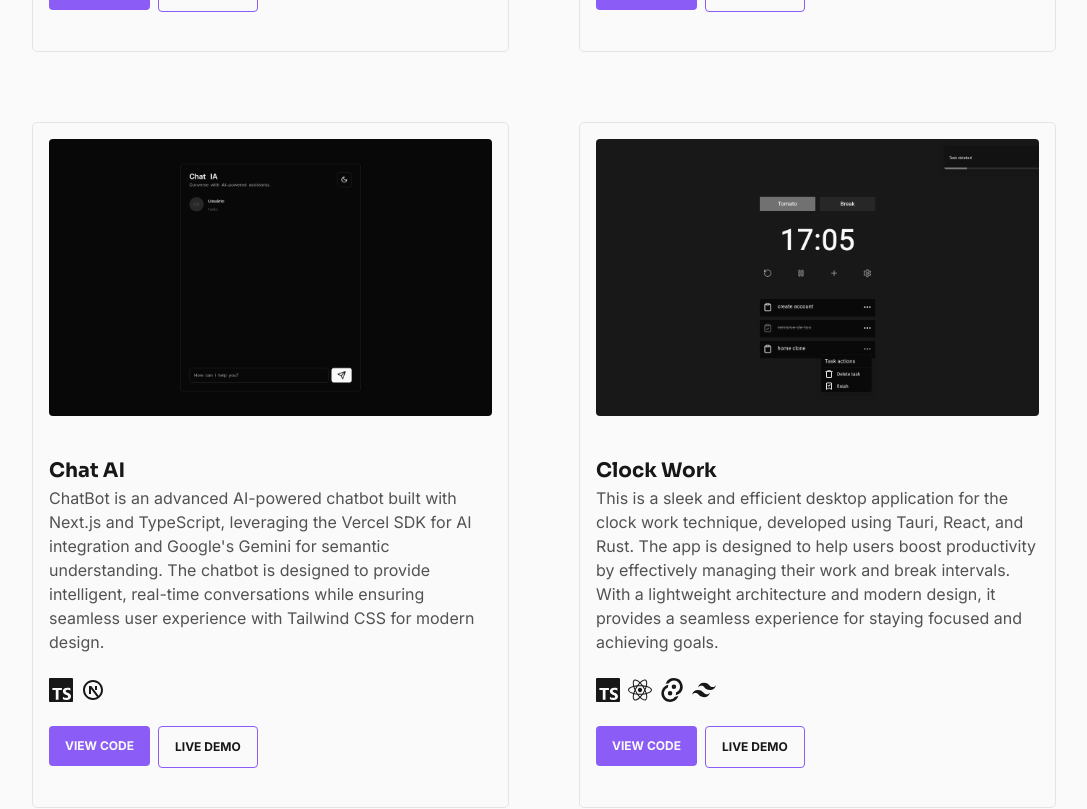
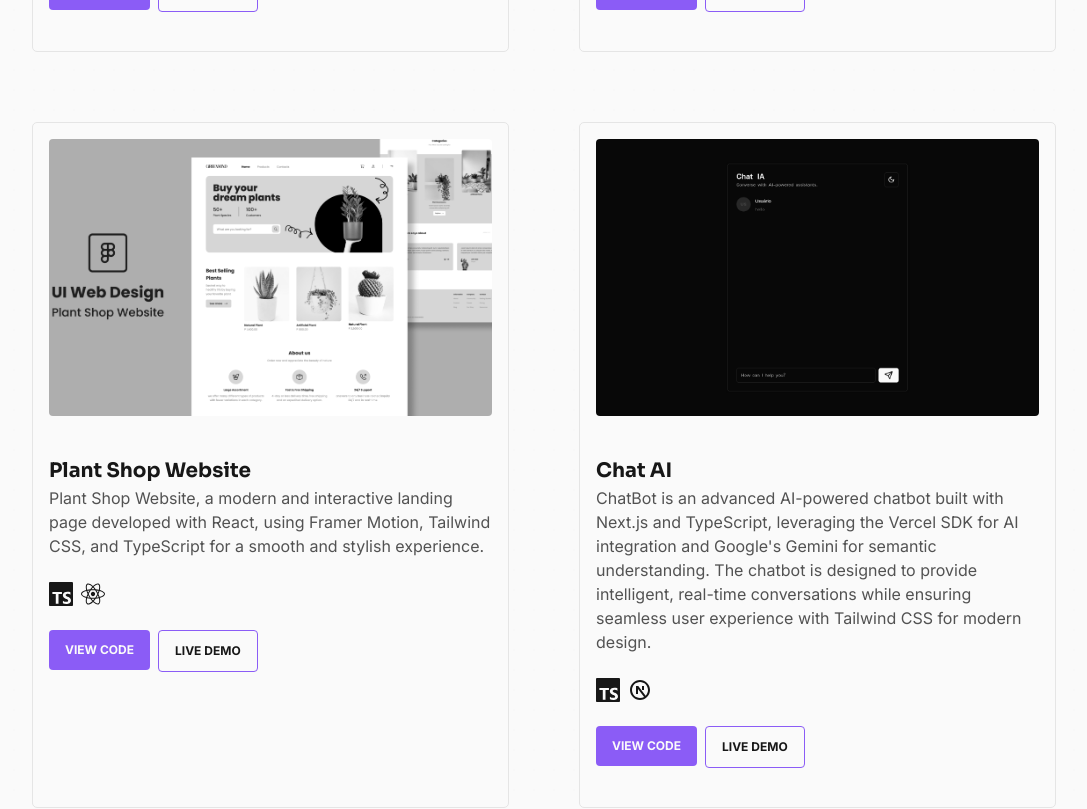
Before and after one commit to Adao-Angelo/personal-portfolio, a Next.js app: page / in a window 1280 px wide. Shown: the part 1320-2129 px from the top of the page, without its empty margins (96-1183 px from the left). Built offline with nearby package versions, Linux system fonts and the light colour scheme.

Commit message:
add plant project

```diff
--- a/src/components/Projects/Projects.tsx
+++ b/src/components/Projects/Projects.tsx
@@ -66,6 +66,36 @@ export default function Projects() {
             <Button>VIEW CODE</Button>
           </Link>
           <Link href="https://todo-list-app-009.netlify.app/" target="_blank">
+            <Button state="outline">LIVE DEMO</Button>
+          </Link>
+        </Project.Actions>
+      </Project.Root>
+      <Project.Root>
+        <Project.Image
+          src="/projects/Plant-Shop-Thumbnail.png"
+          alt="Project Image"
+        />
+        <Project.Content
+          title="Plant Shop Website"
+          description="
+          Plant Shop Website, a modern and interactive landing page developed with React, using Framer Motion, Tailwind CSS, and TypeScript for a smooth and stylish experience."
+        />
+        <Project.Technologies>
+          <SiTypescript size={24} />
+          <FaReact size={24} />
+        </Project.Technologies>
+
+        <Project.Actions>
+          <Link
+            href="https://github.com/Adao-Angelo/plant-shop-website"
+            target="_blank"
+          >
+            <Button>VIEW CODE</Button>
+          </Link>
+          <Link
+            href="https://plant-shop-website-omega.vercel.app/"
+            target="_blank"
+          >
             <Button state="outline">LIVE DEMO</Button>
           </Link>
         </Project.Actions>
```
Also changed, not shown: public/projects/Plant-Shop-Thumbnail.png (added).
